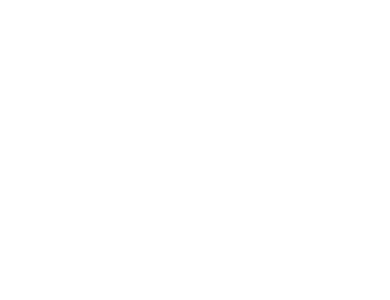
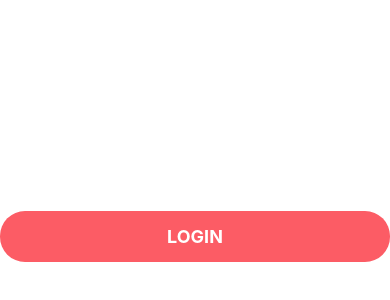
Before and after one commit to mikemorter/donewithit, a React Native app: screen / in a window 390 px wide. Shown: the part 186-486 px from the top of the page. Built offline with nearby package versions, Linux system fonts and the light colour scheme.

Commit message:
Added the button component

```diff
--- a/App.js
+++ b/App.js
@@ -1,18 +1,31 @@
 import { StatusBar } from "expo-status-bar";
 import React from "react";
-import { StyleSheet, View } from "react-native";
-import ViewImageScreen from "./app/assets/screens/ViewImageScreen";
-import WelcomeScreen from "./app/assets/screens/WelcomeScreen";
+import { StyleSheet, Text, View, AppText } from "react-native";
+import ViewImageScreen from "./app/screens/ViewImageScreen";
+import WelcomeScreen from "./app/screens/WelcomeScreen";
+import AppButton from "./app/components/AppButton";
+
+import { MaterialCommunityIcons } from "@expo/vector-icons";
+
+import AppiText from "./app/components/AppStyles/AppText";
 
 export default function App() {
-  return <ViewImageScreen />;
+  return (
+    <View
+      style={{
+        flex: 1,
+        justifyContent: "center",
+        alignItems: "center",
+      }}
+    >
+      <AppButton title="Login" onPress={() => console.log("button pressed")} />
+    </View>
+  );
 }
 
 const styles = StyleSheet.create({
   container: {
     flex: 1,
     backgroundColor: "#fff",
-    justifyContent: "center",
-    alignItems: "center",
   },
 });
--- a/app.json
+++ b/app.json
@@ -4,7 +4,7 @@
     "slug": "DoneWithIt",
     "version": "1.0.0",
     "orientation": "portrait",
-    "icon": "./assets/icon.png",
+    "icon": "./app/assets/icon.png",
     "splash": {
       "image": "./app/assets/splash.png",
       "resizeMode": "contain",
@@ -21,7 +21,7 @@
     },
     "android": {
       "adaptiveIcon": {
-        "foregroundImage": "./assets/adaptive-icon.png",
+        "foregroundImage": "./app/assets/adaptive-icon.png",
         "backgroundColor": "#FFFFFF"
       }
     },
--- /dev/null
+++ b/app/components/AppButton.js
@@ -0,0 +1,37 @@
+import React from "react";
+import { Text, StyleSheet, SafeAreaView, TouchableOpacity } from "react-native";
+
+import AppiText from "./AppStyles/AppText";
+import colors from "../config/colors";
+
+function AppButton({ title, onPress }) {
+  return (
+    <TouchableOpacity style={style.button} onPress={onPress}>
+      <Text style={style.loginText}>{title}</Text>
+    </TouchableOpacity>
+  );
+}
+
+const style = StyleSheet.create({
+  container: {
+    flex: 1,
+    justifyContent: "center",
+    marginHorizontal: 16,
+  },
+  button: {
+    width: "100%",
+    padding: 15,
+    borderRadius: 25,
+    backgroundColor: colors.primary,
+    justifyContent: "center",
+    alignItems: "center",
+  },
+  loginText: {
+    color: colors.white,
+    fontSize: 18,
+    textTransform: "uppercase",
+    fontWeight: "bold",
+  },
+});
+
+export default AppButton;
--- /dev/null
+++ b/app/components/AppStyles/AppText.js
@@ -0,0 +1,10 @@
+import React from "react";
+import { Text } from "react-native";
+
+import styles from "./styles";
+
+function AppiText({ children }) {
+  return <Text style={styles.text}>{children}</Text>;
+}
+
+export default AppiText;
--- /dev/null
+++ b/app/components/AppStyles/styles.js
@@ -0,0 +1,21 @@
+import React from "react";
+import { Text, StyleSheet, Platform } from "react-native";
+import colors from "../../config/colors";
+
+const styles = StyleSheet.create({
+  text: {
+    color: "#fff",
+    ...Platform.select({
+      ios: {
+        fontSize: 20,
+        fontFamily: "Avenir",
+      },
+      android: {
+        fontSize: 18,
+        fontFamily: "Roboto",
+      },
+    }),
+  },
+});
+
+export default styles;
--- a/app/config/colors.js
+++ b/app/config/colors.js
@@ -2,4 +2,5 @@
   primary: "#fc5c65",
   secondary: "#4ecdc4",
   black: "#000",
+  white: "#fff",
 };
--- a/app/assets/screens/ViewImageScreen.js
+++ b/app/screens/ViewImageScreen.js
@@ -1,18 +1,18 @@
 import React from "react";
 import { Image, View, StyleSheet } from "react-native";
 
-import colors from "../../config/colors";
+import colors from "../config/colors";
 
 function ViewImageScreen(props) {
   return (
     <View styles={styles.container}>
       <View styles={styles.closeIcon}></View>
       <View styles={styles.deleteIcon}></View>
-      {/* <Image
+      <Image
         resizeMode="contain"
         style={styles.image}
-        source={require("../Images/Kitchen.jpeg")}
-      /> */}
+        source={require("../assets/Images/chair.jpg")}
+      />
     </View>
   );
 }
--- a/app/assets/screens/WelcomeScreen.js
+++ b/app/screens/WelcomeScreen.js
@@ -1,18 +1,18 @@
 import React from "react";
 import { Image, ImageBackground, StyleSheet, Text, View } from "react-native";
 
-import colors from "../../config/colors";
+import colors from "../config/colors";
 
 function WelcomeScreen(props) {
   return (
     <ImageBackground
       style={styles.background}
-      source={require("../Images/house.jpeg")}
+      source={require("../assets/Images/house.jpeg")}
     >
       <View style={styles.logoContainer}>
         <Image
           style={styles.logo}
-          source={require("../Images/SpacerLogo.png")}
+          source={require("../assets/Images/SpacerLogo.png")}
         />
         <Text>Communication is Key</Text>
       </View>
```
Also changed, not shown: app/components/AppStyles/AppText.android.js (added, +16 -0 lines), app/components/AppStyles/AppText.ios.js (added, +16 -0 lines).
